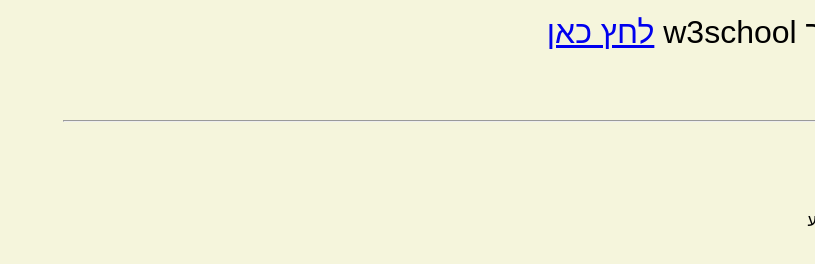
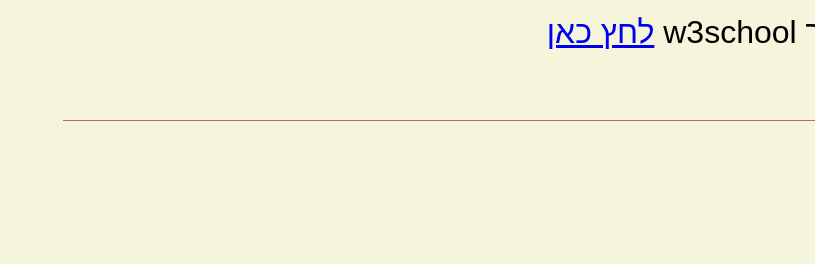
Before and after one commit to shirShira/shirShira.github.io, a plain HTML site: page exe2/index.html in a window 1280 px wide. Shown: the part 2448-2712 px from the top of the page, without its empty margins (465-1280 px from the left). Drawn offline with Linux system fonts and the light colour scheme.

Commit message:
Update index.html

```diff
--- a/exe2/index.html
+++ b/exe2/index.html
@@ -82,7 +82,7 @@
         aside {
             float:right;
             width:180px;
-            height:3000px;
+            height:2050px;
             border-left: #8b00008c solid 1px;
         }
         ul a {
@@ -117,6 +117,9 @@
         }
         input[type=text] {
            display:block;
+        }
+        footer {
+            border-top:#8b00008c solid 1px;
         }
     </style>
 </head>
@@ -204,7 +207,7 @@
         </div>
     </main>
     <footer>
-        <hr>
+
         <form method="GET">
             <label>להרשמות:</label>
             <input type="text" placeholder="Your name" name="name">
```
